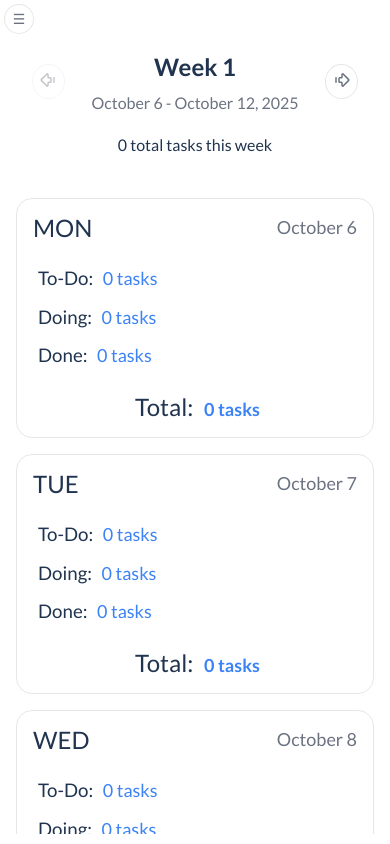
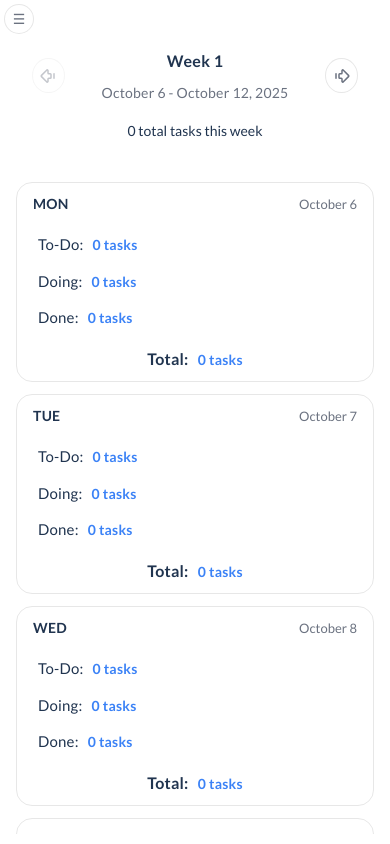
Before and after one commit to shefoo-om/To-Do-List, a Vue app: page /week/1 in a window 390 px wide. Built offline with nearby package versions, Linux system fonts and the light colour scheme; a web font is replaced by a local one.

Commit message:
ar3 ar3 ar333333333

```diff
--- a/src/components/layout/SideBar.vue
+++ b/src/components/layout/SideBar.vue
@@ -393,7 +393,7 @@ function handleTaskSelected(task) {
 }
 
 .week-item:hover {
-  background-color: var(--bg-hover);
+  border: 1px solid var(--primary-color);
 }
 
 .week-item--current {
--- a/src/views/AllWeeksView.vue
+++ b/src/views/AllWeeksView.vue
@@ -16,7 +16,7 @@ const getTaskCounts = (weekId) => {
 }
 
 const isCurrentWeek = (weekId) => {
-  return todoStore.getCurrentWeek?.id === weekId
+  return todoStore.getCurrentWeekByDate?.id === weekId
 }
 
 onMounted(() => {
@@ -38,6 +38,7 @@ onMounted(() => {
         :to="`/week/${week.id}`"
         class="week-card"
         :class="{ 'week-card--current': isCurrentWeek(week.id) }"
+        @click="selectWeek(week.id)"
       >
         <div class="week-card-header">
           <div class="week-info">
@@ -52,14 +53,10 @@ onMounted(() => {
             <span class="stat-label text-secondary">Total Tasks</span>
             <span class="stat-value text-primary">{{ getTaskCounts(week.id) }}</span>
           </div>
-        </div>
-
-        <div class="week-card-footer">
           <span class="view-link text-primary">View Details</span>
         </div>
       </RouterLink>
     </div>
-
   </div>
 </template>
 
@@ -80,7 +77,6 @@ onMounted(() => {
 .weeks-header h1 {
   font-size: 32px;
   font-weight: 700;
-  margin-bottom: 8px;
 }
 
 .weeks-header p {
@@ -90,7 +86,7 @@ onMounted(() => {
 .weeks-grid {
   display: grid;
   grid-template-columns: repeat(auto-fill, minmax(320px, 1fr));
-  gap: 20px;
+  gap: 14px;
   width: 100%;
 }
 
@@ -104,7 +100,7 @@ onMounted(() => {
   background: var(--bg-card);
   border: 1px solid var(--color-border);
   border-radius: 16px;
-  padding: 20px;
+  padding: 10px 16px;
   display: flex;
   flex-direction: column;
   gap: 6px;
@@ -116,12 +112,12 @@ onMounted(() => {
 }
 
 .week-card:hover {
-  background: var(--bg-hover);
+  border-color: var(--primary-color);
 }
 
 .week-card--current {
   border-color: var(--primary-color);
-  box-shadow: 0 0 0 2px var(--primary-color);
+  border-width: 2px;
 }
 
 .week-card-header {
@@ -154,13 +150,17 @@ onMounted(() => {
 }
 
 .week-date {
-  font-size: 14px;
+  font-size: 12px;
+  font-weight: 600;
+  margin-left: 5px;
 }
 
 .week-card-stats {
   display: flex;
+  justify-content: space-between;
+  align-items: center;
   gap: 16px;
-  padding: 12px;
+  padding: 12px 12px 0px;
   background: var(--bg-main);
   border-radius: 12px;
 }
@@ -175,20 +175,12 @@ onMounted(() => {
   font-size: 12px;
   font-weight: 600;
   text-transform: uppercase;
-  letter-spacing: 0.5px;
 }
 
 .stat-value {
   font-size: 24px;
-  font-weight: 700;
+  font-weight: 600;
   margin-left: 15px;
-}
-
-.week-card-footer {
-  display: flex;
-  justify-content: flex-end;
-  padding-top: 8px;
-  border-top: 1px solid var(--color-border);
 }
 
 .view-link {
@@ -199,5 +191,4 @@ onMounted(() => {
 .view-link:hover {
   color: var(--primary-color);
 }
-
 </style>
--- a/src/views/WeekDetailView.vue
+++ b/src/views/WeekDetailView.vue
@@ -134,9 +134,7 @@ onMounted(() => {
 .week-header {
   width: 100%;
   height: max-content;
-  margin: 0px auto;
-  padding: 16px;
-  border-radius: 24px;
+  margin: 0 auto;
 }
 
 .week-navigation {
@@ -157,10 +155,14 @@ onMounted(() => {
   font-weight: 500;
   transition: all 0.2s;
   white-space: nowrap;
+  display: flex;
+  align-items: center;
+  justify-content: center;
 }
 
 .nav-button:hover:not(:disabled) {
   background: var(--bg-hover);
+  border-color: var(--primary-color);
 }
 
 .nav-button:active:not(:disabled) {
@@ -178,25 +180,42 @@ onMounted(() => {
 }
 
 .week-title {
+  text-align: center;
   font-weight: 600;
-  margin-bottom: 4px;
-  font-size: 24px;
+  font-size: 18px;
+  margin-bottom: 8px;
+  letter-spacing: 0.3px;
 }
 
 .week-date {
   font-weight: 500;
   font-size: 16px;
+  letter-spacing: 0.2px;
 }
 
 .week-stats {
   text-align: center;
   font-weight: 500;
   margin-top: 8px;
+  font-size: 16px;
 }
 
 @media (max-width: 768px) {
   .week-header {
+    padding: 16px;
     width: 100%;
+  }
+
+  .week-title {
+    font-size: 16px;
+  }
+
+  .week-date {
+    font-size: 14px;
+  }
+
+  .week-stats {
+    font-size: 14px;
   }
 
   .week-navigation {
@@ -247,19 +266,21 @@ onMounted(() => {
 @media (max-width: 767px) {
   .days-tasks {
     grid-template-columns: repeat(2, 1fr);
+    gap: 8px;
   }
 }
 
 @media (max-width: 480px) {
   .days-tasks {
     grid-template-columns: repeat(1, 1fr);
+    gap: 12px;
   }
 }
 
 .day-card {
   width: 100%;
-  height: 240px;
-  padding: 12px 22px;
+  height: 200px;
+  padding: 12px;
   display: flex;
   flex-direction: column;
   justify-content: space-evenly;
@@ -267,19 +288,17 @@ onMounted(() => {
   border-radius: 16px;
   border: 1px solid var(--color-border);
   cursor: pointer;
-  transition: all 200ms;
+  transition: all 0.3s ease;
   text-decoration: none;
   color: inherit;
 }
 
 .day-card:hover {
-  background: var(--bg-hover);
+  box-shadow: 0 0 0 1px var(--primary-color);
 }
 
-@media (max-width: 767px) {
-  .day-card {
-    padding: 10px 16px;
-  }
+.day-card:active {
+  transform: translateY(0);
 }
 
 .main-day {
@@ -288,15 +307,20 @@ onMounted(() => {
   display: flex;
   justify-content: space-between;
   align-items: center;
+  gap: 8px;
 }
 
 .day-head {
-  font-weight: 500;
+  font-weight: 600;
+  font-size: 18px;
+  margin: 0;
+  letter-spacing: 0.3px;
 }
 
 .day-date {
-  font-weight: 400;
-  font-size: 18px;
+  font-size: 13px;
+  margin: 0;
+  font-weight: 500;
 }
 
 .day-type-of-tasks {
@@ -304,27 +328,61 @@ onMounted(() => {
   display: flex;
   flex-direction: column;
   justify-content: space-evenly;
+  gap: 4px;
+  margin-left: 5px;
 }
 
 .day-to-do-tasks,
 .day-doing-tasks,
-.day-done-tasks,
-.total-tasks {
+.day-done-tasks {
   font-weight: 500;
   margin-left: 5px;
+  margin: 0;
+  font-size: 14px;
+  letter-spacing: 0.2px;
 }
 
 .total-tasks {
+  font-weight: 600;
   text-align: center;
+  margin: 0;
+  font-size: 15px;
+  letter-spacing: 0.2px;
 }
 
 .total-tasks span {
-  font-weight: 600;
+  font-weight: 700;
 }
 
 .number-of-tasks {
   color: var(--primary-color);
   margin-left: 6px;
-  font-size: 18px;
+  font-size: 16px;
+  font-weight: 600;
+}
+
+@media (max-width: 767px) {
+  .day-card {
+    padding: 10px 16px;
+    height: 200px;
+  }
+
+  .day-head {
+    font-size: 14px;
+  }
+
+  .day-to-do-tasks,
+  .day-doing-tasks,
+  .day-done-tasks {
+    font-size: 15px;
+  }
+
+  .total-tasks {
+    font-size: 16px;
+  }
+
+  .number-of-tasks {
+    font-size: 14px;
+  }
 }
 </style>
```
